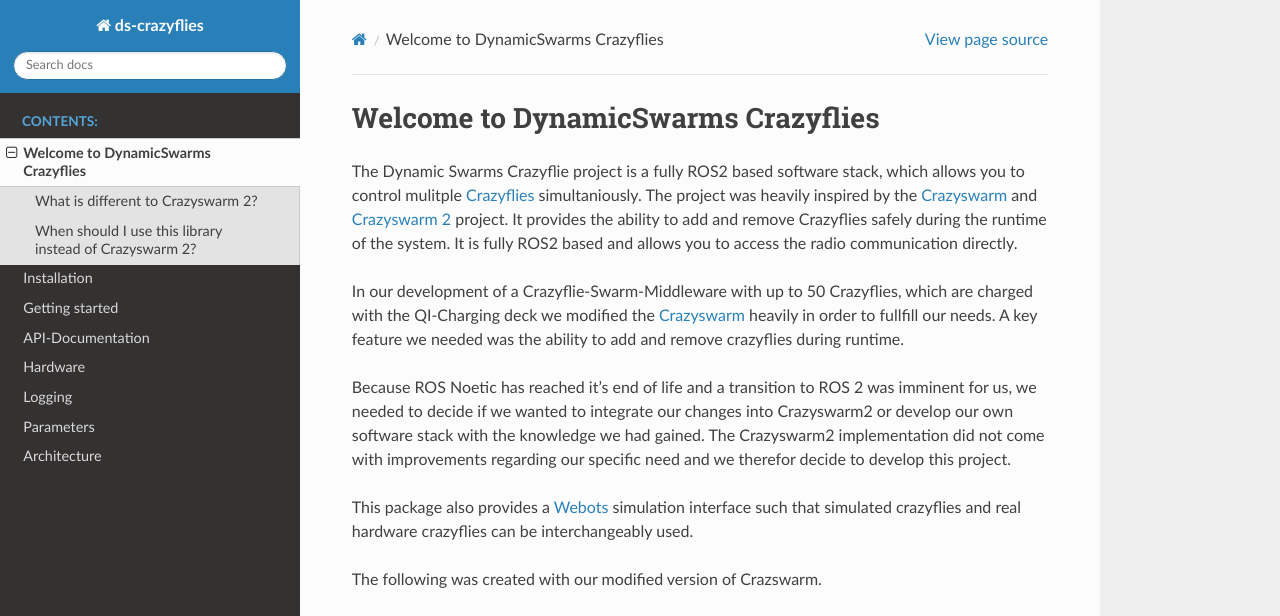
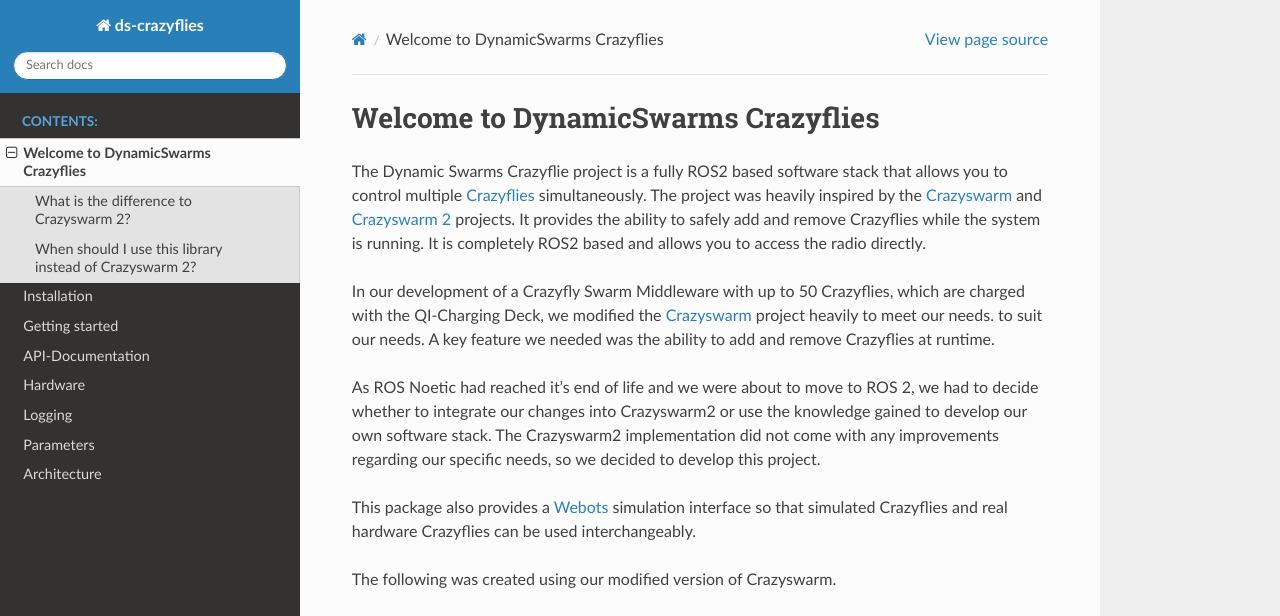
Before and after one commit to DynamicSwarms/ds-crazyflies, a Sphinx documentation site: the page built from docs/welcome.rst, in a window 1280 px wide and 1400 px high. Shown: the top 616 px of the window. Built offline with Sphinx 7.4.7 and the Read the Docs theme 3.1.0, drawn with Linux system fonts in a browser that asks for light colours; some of the changed text lies outside the part shown; grey boxes are pictures that could not be loaded.

Commit message:
Update welcome.rst
Fixed some wording, spelling and grammar to improve readability.

```diff
--- a/docs/welcome.rst
+++ b/docs/welcome.rst
@@ -6,19 +6,19 @@ Welcome to DynamicSwarms Crazyflies
 .. toctree::
     :maxdepth: 100
 
-The Dynamic Swarms Crazyflie project is a fully ROS2 based software stack, which allows you to control mulitple `Crazyflies <https://www.bitcraze.io/>`_ simultaniously.
-The project was heavily inspired by the `Crazyswarm <https://crazyswarm.readthedocs.io/en/latest/>`_ and `Crazyswarm 2 <https://imrclab.github.io/crazyswarm2/>`_ project.
-It provides the ability to add and remove Crazyflies safely during the runtime of the system. It is fully ROS2 based and allows you to access the radio communication directly.
+The Dynamic Swarms Crazyflie project is a fully ROS2 based software stack that allows you to control multiple `Crazyflies <https://www.bitcraze.io/>`_ simultaneously.
+The project was heavily inspired by the `Crazyswarm <https://crazyswarm.readthedocs.io/en/latest/>`_ and `Crazyswarm 2 <https://imrclab.github.io/crazyswarm2/>`_ projects.
+It provides the ability to safely add and remove Crazyflies while the system is running. It is completely ROS2 based and allows you to access the radio directly.
 
-In our development of a Crazyflie-Swarm-Middleware with up to 50 Crazyflies, which are charged with the QI-Charging deck we modified the `Crazyswarm <https://crazyswarm.readthedocs.io/en/latest/>`_
-heavily in order to fullfill our needs. A key feature we needed was the ability to add and remove crazyflies during runtime.
+In our development of a Crazyfly Swarm Middleware with up to 50 Crazyflies, which are charged with the QI-Charging Deck, we modified the `Crazyswarm <https://crazyswarm.readthedocs.io/en/latest/>`_ project heavily to meet our needs.
+to suit our needs. A key feature we needed was the ability to add and remove Crazyflies at runtime.
 
-Because ROS Noetic has reached it's end of life and a transition to ROS 2 was imminent for us, we needed to decide if we wanted to integrate our changes into Crazyswarm2 or develop our own software stack with the knowledge we had gained.
-The Crazyswarm2 implementation did not come with improvements regarding our specific need and we therefor decide to develop this project.
+As ROS Noetic had reached it's end of life and we were about to move to ROS 2, we had to decide whether to integrate our changes into Crazyswarm2 or use the knowledge gained to develop our own software stack.
+The Crazyswarm2 implementation did not come with any improvements regarding our specific needs, so we decided to develop this project.
 
-This package also provides a `Webots <https://cyberbotics.com/>`_ simulation interface such that simulated crazyflies and real hardware crazyflies can be interchangeably used.
+This package also provides a `Webots <https://cyberbotics.com/>`_ simulation interface so that simulated Crazyflies and real hardware Crazyflies can be used interchangeably.
 
-The following was created with our modified version of Crazswarm.
+The following was created using our modified version of Crazyswarm.
 
 .. raw:: html
 
@@ -26,18 +26,18 @@ The following was created with our modified version of Crazswarm.
         <iframe src="https://www.youtube.com/embed/YTd9pCpeYuU" frameborder="0" allowfullscreen style="position: absolute; top: 0; left: 0; width: 100%; height: 100%;"></iframe>
     </div>
 
-What is different to `Crazyswarm 2 <https://imrclab.github.io/crazyswarm2/>`_?
+What is the difference to `Crazyswarm 2 <https://imrclab.github.io/crazyswarm2/>`_?
 ---------------------------------------------------------------------------------
 
-The crazyswarm2 projected especially the cpp implementation is implemented as one monolithic ROS Node.
-This makes it hard to change and adapt the library to specific needs.
-A major difference is that crazyflie functionality (e.g. ``takeoff``) is not implemented as services but as topics.
-This allows user code to be fully independent of the implementation, especially if a crazyflie fails this does not result in deadlock situations.
-Especially if you do not know your swarm configuration at start-up the Crazyswarm(2) implementation is not suitable.
+The crazyswarm2 project, specifically the cpp implementation, is implemented as a monolithic ROS node.
+This makes it difficult to modify and adapt the library to specific needs.
+A major difference is that crazyflie functionalities, such as ``takeoff'', are not implemented as services but as topics.
+This allows user code to be completely independent of the implementation, avoiding deadlocks when a crazyflie fails.
+Especially if you do not know your swarm configuration at startup, the Crazyswarm(2) implementation is not suitable.
 
 When should I use this library instead of `Crazyswarm 2 <https://imrclab.github.io/crazyswarm2/>`_?
 ----------------------------------------------------------------------------------------------------
 
-* You want to add or remove Crazyflies during runtime?
-* You want to change your configuration like logging variable during runtime?
-* You want to be able to have low-level access directly to the CRTP-Protocoll with ROS?
+* Do you want to add or remove Crazyflies during runtime?
+* Do you want to change your configuration at runtime, such as logging variables??
+* Want to have low-level access to the CRTP protocol directly from ROS?
```
